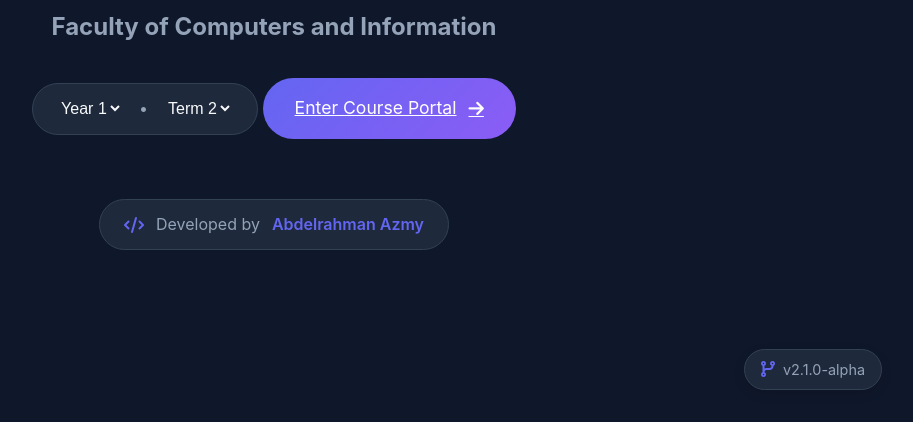
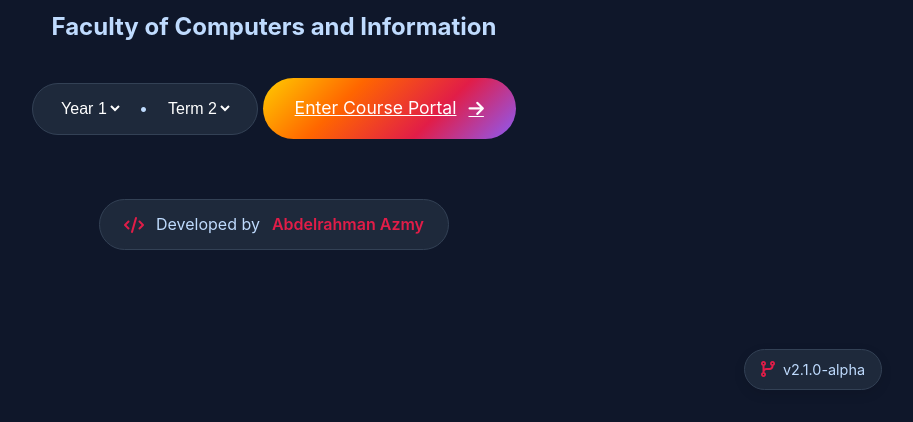
Before and after one commit to abdulrahman-2005/ARU_MATERIAL, a plain HTML site: page index.html in a window 1280 px wide. Shown: the part 378-800 px from the top of the page, without its empty margins (366-1279 px from the left). Drawn offline with Linux system fonts and the light colour scheme.

Commit message:
added gradiant mix on the landing page - mixing accents from all years

```diff
--- a/index.html
+++ b/index.html
@@ -53,17 +53,19 @@
     </script>
     <style>
         :root {
-            --primary-color: #6366f1 !important;
-            --primary-gradient: linear-gradient(135deg, #6366f1 0%, #8b5cf6 100%) !important;
-            --secondary-color: #22d3ee !important;
-            --accent-color: #f43f5e !important;
-            --background-color: #0f172a !important;
-            --card-background: #1e293b !important;
-            --text-primary: #f8fafc !important;
-            --text-secondary: #94a3b8 !important;
-            --border-color: #334155 !important;
-            --hover-color: #2d3b54 !important;
-        }
+    --primary-color: #e11d48 !important;
+    --primary-gradient: linear-gradient(135deg, #ffcc00 0%, #ff6600 33%, #e11d48 67%, #8b5cf6 100%) !important;
+    --secondary-color: #6366f1 !important;
+    --accent-color: #d10024 !important;
+    --background-color: #0f172a !important;
+    --card-background: #1e293b !important;
+    --text-primary: #ffffff !important;
+    --text-secondary: #bfdbfe !important;
+    --border-color: #334155 !important;
+    --hover-color: #3d2963 !important;
+    --black-contrast: #000000 !important;
+    --white-contrast: #ffffff !important;
+}
     </style>
 </head>
 
```
Also changed, not shown: Y2T2/main.css (line endings or trailing spaces).
